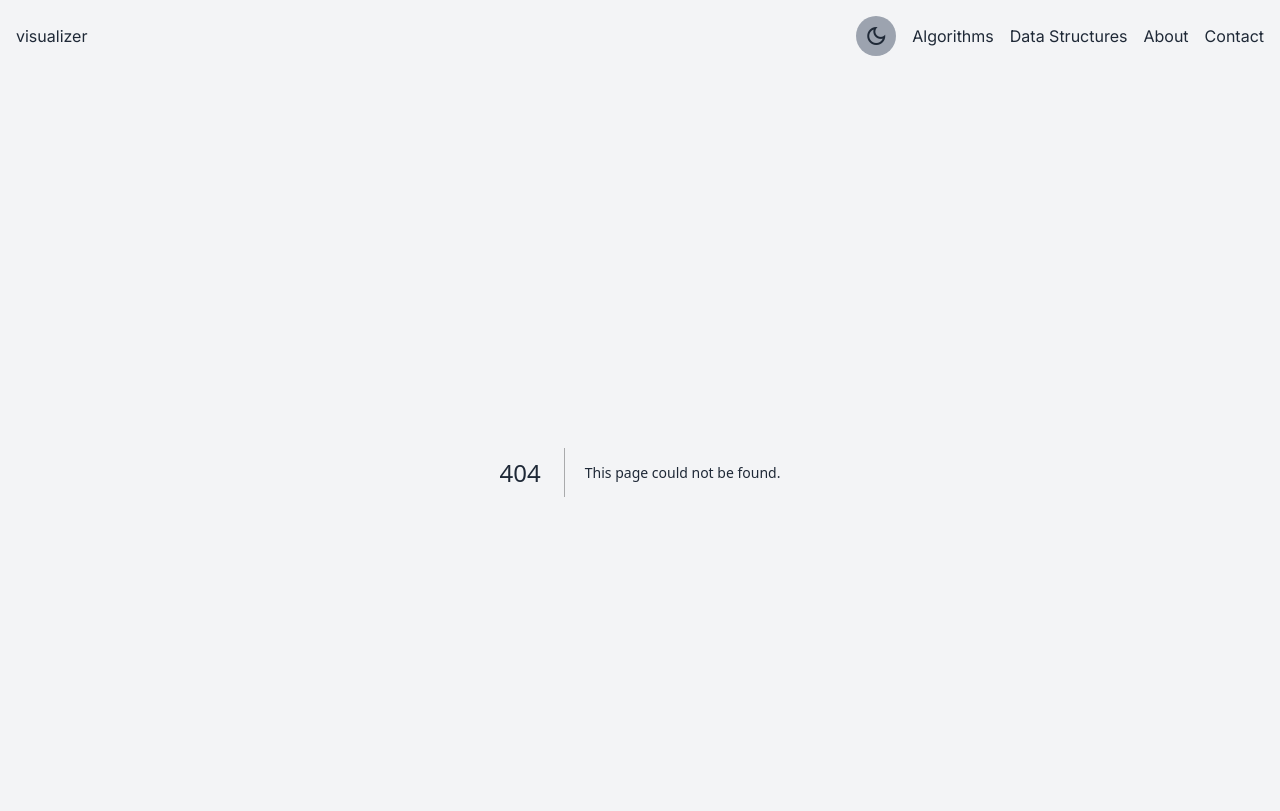
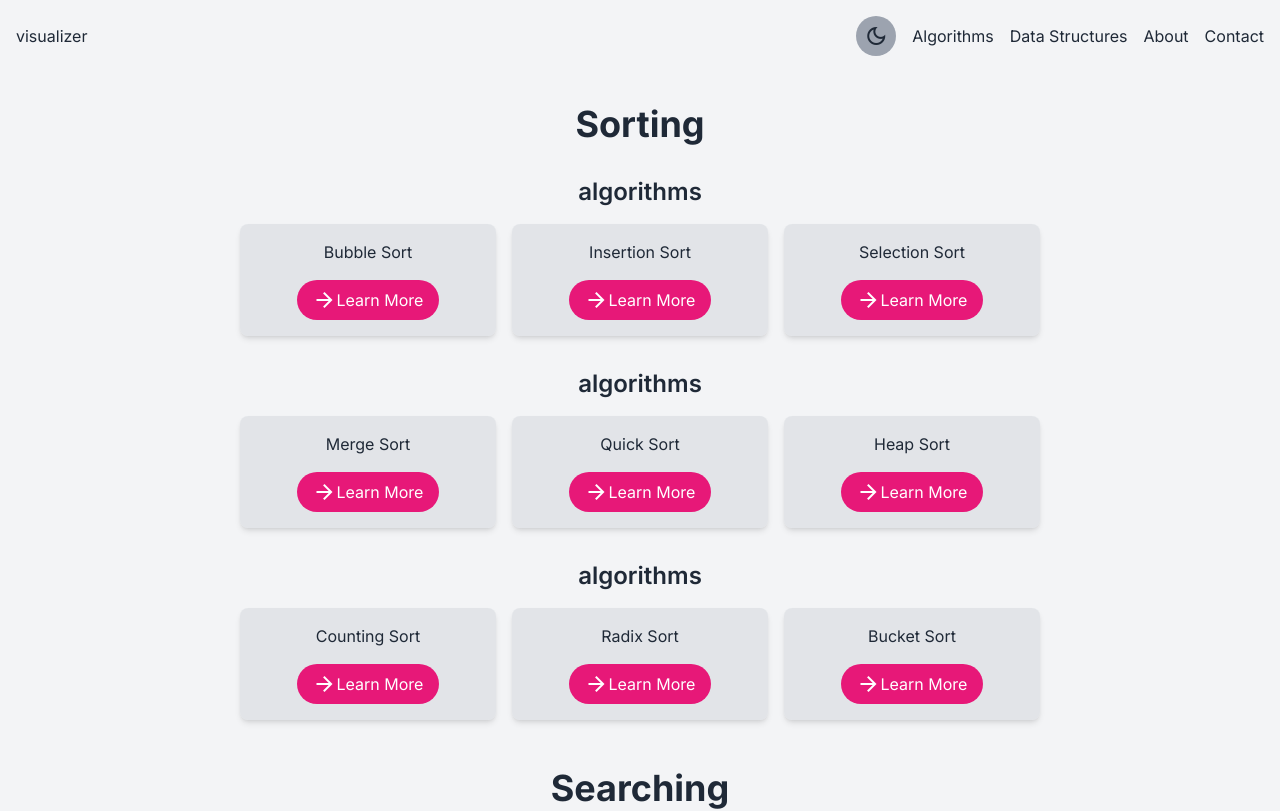
Before and after one commit to melikechan/visualizer, a Next.js app: page /algorithms in a window 1280 px wide. Before the commit this address had no page. Shown: the top 811 px of the page. Built offline with nearby package versions, Linux system fonts and the light colour scheme.

Commit message:
pages: add algo & ds landing pages - Added algorithms and data structures landing pages - Updated layout.

```diff
--- /dev/null
+++ b/src/app/algorithms/page.tsx
@@ -0,0 +1,86 @@
+import KaTeX from "@/components/KaTeX";
+import ShowCard from "@/components/ShowCard";
+import NavigationButton from "@/components/NavigationButton";
+
+const algorithmSections = [
+  {
+    title: "Sorting",
+    categories: [
+      {
+        complexity: "n^2",
+        algorithms: ["Bubble Sort", "Insertion Sort", "Selection Sort"],
+      },
+      {
+        complexity: "n \\log n",
+        algorithms: ["Merge Sort", "Quick Sort", "Heap Sort"],
+      },
+      {
+        complexity: "n",
+        algorithms: ["Counting Sort", "Radix Sort", "Bucket Sort"],
+      },
+    ],
+  },
+  {
+    title: "Searching",
+    categories: [
+      { complexity: "n", algorithms: ["Linear Search"] },
+      {
+        complexity: "\\log n",
+        algorithms: ["Binary Search", "Ternary Search"],
+      },
+    ],
+  },
+];
+
+function AlgorithmCategory({
+  complexity,
+  section,
+  algorithms,
+}: {
+  complexity: string;
+  section: string;
+  algorithms: string[];
+}) {
+  return (
+    <div className="space-y-4">
+      <h2 className="text-2xl font-semibold text-center">
+        <KaTeX math={`\\mathcal{O}(${complexity})`} /> algorithms
+      </h2>
+      <div className="flex flex-wrap justify-center gap-4">
+        {algorithms.map((algo) => (
+          <ShowCard key={algo} className="w-full sm:w-64 gap-4">
+            {algo}
+            <NavigationButton
+              href={`/algorithms/${section
+                .toLowerCase()
+                .replace(" ", "-")}/${algo.toLowerCase().replace(" ", "-")}`}
+              ariaLabel={`Learn more about ${algo}`}
+            >
+              <span className="material-symbols-outlined">arrow_forward</span>
+              Learn More
+            </NavigationButton>
+          </ShowCard>
+        ))}
+      </div>
+    </div>
+  );
+}
+
+export default function Page() {
+  return (
+    <main className="container mx-auto px-4 py-8 space-y-12">
+      {algorithmSections.map((section) => (
+        <section key={section.title} className="space-y-8">
+          <h1 className="text-4xl font-bold text-center">{section.title}</h1>
+          {section.categories.map((category) => (
+            <AlgorithmCategory
+              key={category.complexity}
+              section={section.title}
+              {...category}
+            />
+          ))}
+        </section>
+      ))}
+    </main>
+  );
+}
--- /dev/null
+++ b/src/app/data-structures/page.tsx
@@ -0,0 +1,75 @@
+import NavigationButton from "@/components/NavigationButton";
+import ShowCard from "@/components/ShowCard";
+
+export default function Page() {
+  return (
+    <main className="flex flex-col items-center h-screen space-y-4 gap-8 py-6">
+      <div className="grid grid-cols-1 sm:grid-cols-4 lg:grid-cols-5 gap-4">
+        <ShowCard>
+          <h3 className="text-xl lg:text-2xl">Array</h3>
+          <NavigationButton href="/data-structures/array">
+            <span className="material-symbols-outlined">
+              arrow_forward
+            </span>
+          </NavigationButton>
+        </ShowCard>
+        <ShowCard>
+          <h3 className="text-xl lg:text-2xl">Linked List</h3>
+          <NavigationButton href="/data-structures/linked-list">
+            <span className="material-symbols-outlined">
+              arrow_forward
+            </span>
+          </NavigationButton>
+        </ShowCard>
+        <ShowCard>
+          <h3 className="text-xl lg:text-2xl">Stack</h3>
+          <NavigationButton href="/data-structures/stack">
+            <span className="material-symbols-outlined">
+              arrow_forward
+            </span>
+          </NavigationButton>
+        </ShowCard>
+        <ShowCard>
+          <h3 className="text-xl lg:text-2xl">Queue</h3>
+          <NavigationButton href="/data-structures/queue">
+            <span className="material-symbols-outlined">
+              arrow_forward
+            </span>
+          </NavigationButton>
+        </ShowCard>
+        <ShowCard>
+          <h3 className="text-xl lg:text-2xl">Hash Table</h3>
+          <NavigationButton href="/data-structures/hash-table">
+            <span className="material-symbols-outlined">
+              arrow_forward
+            </span>
+          </NavigationButton>
+        </ShowCard>
+        <ShowCard>
+          <h3 className="text-xl lg:text-2xl">Graph</h3>
+          <NavigationButton href="/data-structures/graph">
+            <span className="material-symbols-outlined">
+              arrow_forward
+            </span>
+          </NavigationButton>
+        </ShowCard>
+        <ShowCard>
+          <h3 className="text-xl lg:text-2xl">Tree</h3>
+          <NavigationButton href="/data-structures/tree">
+            <span className="material-symbols-outlined">
+              arrow_forward
+            </span>
+          </NavigationButton>
+        </ShowCard>
+        <ShowCard>
+          <h3 className="text-xl lg:text-2xl">Heap</h3>
+          <NavigationButton href="/data-structures/heap">
+            <span className="material-symbols-outlined">
+              arrow_forward
+            </span>
+          </NavigationButton>
+        </ShowCard>
+      </div>
+    </main >
+  );
+}
--- a/src/app/layout.tsx
+++ b/src/app/layout.tsx
@@ -30,12 +30,24 @@ export default function RootLayout({
           rel="stylesheet"
           href="https://fonts.googleapis.com/css2?family=Material+Symbols+Outlined:opsz,wght,FILL,GRAD@20..48,100..700,0..1,-50..200"
         />
+        <link
+          rel="stylesheet"
+          href="https://cdn.jsdelivr.net/npm/katex@0.16.8/dist/katex.min.css"
+          integrity="sha384-GvrOXuhMATgEsSwCs4smul74iXGOixntILdUW9XmUC6+HX0sLNAK3q71HotJqlAn"
+          crossOrigin="anonymous"
+        />
+        <script
+          defer
+          src="https://cdn.jsdelivr.net/npm/katex@0.16.8/dist/katex.min.js"
+          integrity="sha384-cpW21h6RZv/phavutF+AuVYrr+dA8xD9zs6FwLpaCct6O9ctzYFfFr4dgmgccOTx"
+          crossOrigin="anonymous"
+        ></script>
         <link rel="icon" href="/logo.svg" />
       </head>
       <body
         className={
           inter.className +
-          " bg-gray-100 dark:bg-gray-800 text-gray-800 dark:text-gray-100"
+          " bg-gray-100 dark:bg-gray-800 text-gray-800 dark:text-gray-100 flex flex-col min-h-screen animate-fadeIn"
         }
       >
         <ThemeProvider attribute="class" defaultTheme="system" enableSystem>
--- a/src/app/page.tsx
+++ b/src/app/page.tsx
@@ -1,5 +1,13 @@
+import NavigationButton from "../components/NavigationButton";
+
 export default function Home() {
   return (
-    <main className="flex min-h-screen flex-col items-center animate-fadeIn"></main>
+    <main className="flex flex-col items-center justify-center h-screen space-y-4">
+      <h1 className="text-3xl lg:text-4xl">visualizer</h1>
+      <h2 className="text-2xl lg:text-3xl">visualize data structures and algorithms</h2>
+      <p className="text-xl">by melikechan</p>
+
+      <NavigationButton href="/algorithms">Get Started</NavigationButton>
+    </main>
   );
 }
```
